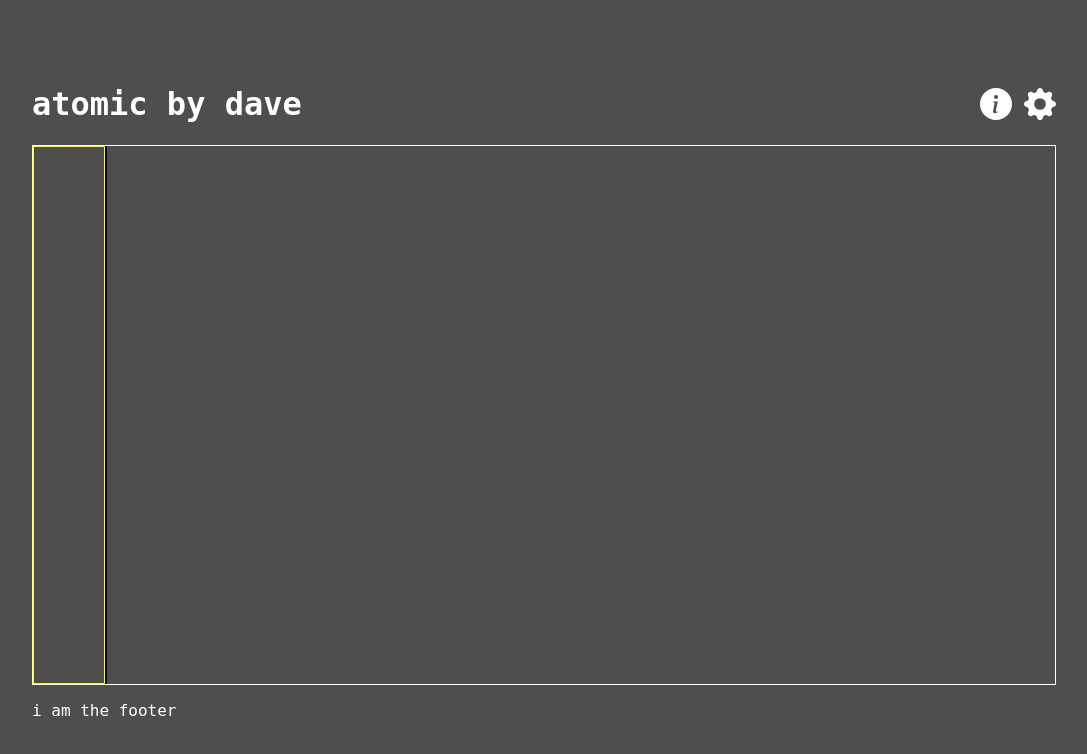
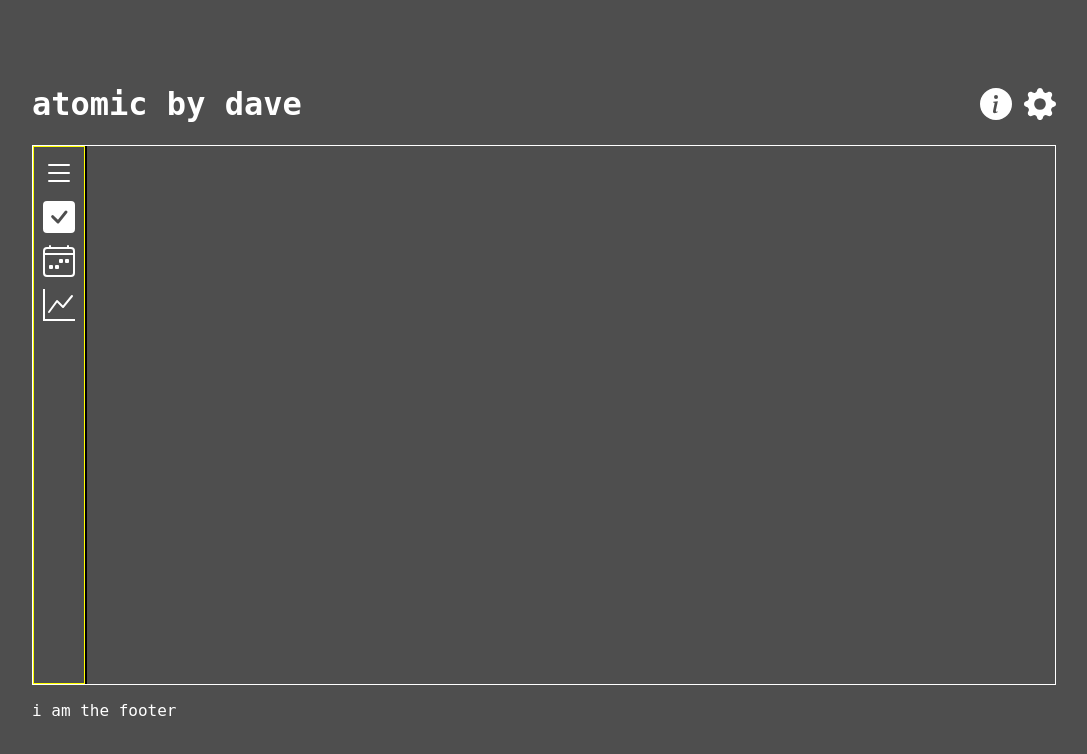
Before and after one commit to dave-grave/productivity-website, a plain HTML site: page index.html in a window 1280 px wide. Shown: the whole page, without its empty margins (96-1183 px from the left). Drawn offline with Linux system fonts and the light colour scheme.

Commit message:
add aside icons

```diff
--- a/index.css
+++ b/index.css
@@ -1,6 +1,20 @@
+/* general styles */
 * {
     font-family: "Monospace", "Helvetica", sans-serif;
 }
+
+h1, h2, p {
+    color: white;
+}
+
+.bi {
+    width: 32px;
+    height: 32px;
+    fill: white;
+}
+
+
+/* website structuring and formatting */
 
 body {
     margin: 0;
@@ -12,13 +26,8 @@ body {
     background: #4e4e4e;
 }
 
-h1, h2, p {
-    color: white;
-}
-
 .container {
     height: 100%;
-
     display: flex;
     flex-direction: column;
     justify-content: center;
@@ -50,7 +59,12 @@ footer {
 aside {
     box-sizing: border-box;
     border: 1px solid yellow;
-    width: 72px;
+    width: 52px;
+    display: flex;
+    flex-direction: column;
+    align-items: center;
+    gap: 12px;
+    padding: 10px 0;
 }
 
 .container-content {
--- a/index.html
+++ b/index.html
@@ -3,6 +3,7 @@
 <head>
     <meta charset="UTF-8" />
     <meta name="viewport" content="width=device-width, initial-scale=1.0">
+
     <title>atomic by dave</title>
     <link rel="stylesheet" href="index.css">
     <script src="index.js" defer></script>
@@ -13,7 +14,7 @@
         <header>
             <h1 id="header-left">atomic by dave</h1>
             <div class="header-icons">
-                <svg xmlns="http://www.w3.org/2000/svg" width="32" height="32" fill="white" class="bi bi-info-circle-fill icon-info"
+                <svg xmlns="http://www.w3.org/2000/svg" class="bi bi-info-circle-fill icon-info"
                     viewBox="0 0 16 16">
                     <path
                         d="M8 16A8 8 0 1 0 8 0a8 8 0 0 0 0 16m.93-9.412-1 4.705c-.07.34.029.533.304.533.194
@@ -21,7 +22,7 @@
                         0-1.002-.422-.808-1.319l.738-3.468c.064-.293.006-.399-.287-.47l-.451-.081.082-.381
                         2.29-.287zM8 5.5a1 1 0 1 1 0-2 1 1 0 0 1 0 2" />
                 </svg>
-                <svg xmlns="http://www.w3.org/2000/svg" width="32" height="32" fill="white" class="bi bi-gear-fill icon-settings"
+                <svg xmlns="http://www.w3.org/2000/svg" class="bi bi-gear-fill icon-settings"
                     viewBox="0 0 16 16">
                     <path
                         d="M9.405 1.05c-.413-1.4-2.397-1.4-2.81 0l-.1.34a1.464 1.464 0 0 1-2.105.872l-.31-.17c-1.283-.698-2.686.705-1.987
@@ -36,7 +37,28 @@
 
         <div class="container-main">
             <aside>
-
+                <svg xmlns="http://www.w3.org/2000/svg" class="bi bi-list icon-list"
+                    viewBox="0 0 16 16">
+                    <path fill-rule="evenodd"
+                        d="M2.5 12a.5.5 0 0 1 .5-.5h10a.5.5 0 0 1 0 1H3a.5.5 0 0 1-.5-.5m0-4a.5.5 0 0 1 .5-.5h10a.5.5 0 0 1 0 1H3a.5.5 0 0 1-.5-.5m0-4a.5.5 0 0 1 .5-.5h10a.5.5 0 0 1 0 1H3a.5.5 0 0 1-.5-.5" />
+                </svg>
+                <svg xmlns="http://www.w3.org/2000/svg" class="bi bi-check-square-fill icon-todo"
+                    viewBox="0 0 16 16">
+                    <path
+                        d="M2 0a2 2 0 0 0-2 2v12a2 2 0 0 0 2 2h12a2 2 0 0 0 2-2V2a2 2 0 0 0-2-2zm10.03 4.97a.75.75 0 0 1 .011 1.05l-3.992 4.99a.75.75 0 0 1-1.08.02L4.324 8.384a.75.75 0 1 1 1.06-1.06l2.094 2.093 3.473-4.425a.75.75 0 0 1 1.08-.022z" />
+                </svg>
+                <svg xmlns="http://www.w3.org/2000/svg" class="bi bi-calendar4-week icon-calendar"
+                    viewBox="0 0 16 16">
+                    <path
+                        d="M3.5 0a.5.5 0 0 1 .5.5V1h8V.5a.5.5 0 0 1 1 0V1h1a2 2 0 0 1 2 2v11a2 2 0 0 1-2 2H2a2 2 0 0 1-2-2V3a2 2 0 0 1 2-2h1V.5a.5.5 0 0 1 .5-.5M2 2a1 1 0 0 0-1 1v1h14V3a1 1 0 0 0-1-1zm13 3H1v9a1 1 0 0 0 1 1h12a1 1 0 0 0 1-1z" />
+                    <path
+                        d="M11 7.5a.5.5 0 0 1 .5-.5h1a.5.5 0 0 1 .5.5v1a.5.5 0 0 1-.5.5h-1a.5.5 0 0 1-.5-.5zm-3 0a.5.5 0 0 1 .5-.5h1a.5.5 0 0 1 .5.5v1a.5.5 0 0 1-.5.5h-1a.5.5 0 0 1-.5-.5zm-2 3a.5.5 0 0 1 .5-.5h1a.5.5 0 0 1 .5.5v1a.5.5 0 0 1-.5.5h-1a.5.5 0 0 1-.5-.5zm-3 0a.5.5 0 0 1 .5-.5h1a.5.5 0 0 1 .5.5v1a.5.5 0 0 1-.5.5h-1a.5.5 0 0 1-.5-.5z" />
+                </svg>
+                <svg xmlns="http://www.w3.org/2000/svg" class="bi bi-graph-up icon-stats"
+                    viewBox="0 0 16 16">
+                    <path fill-rule="evenodd"
+                        d="M0 0h1v15h15v1H0zm14.817 3.113a.5.5 0 0 1 .07.704l-4.5 5.5a.5.5 0 0 1-.74.037L7.06 6.767l-3.656 5.027a.5.5 0 0 1-.808-.588l4-5.5a.5.5 0 0 1 .758-.06l2.609 2.61 4.15-5.073a.5.5 0 0 1 .704-.07" />
+                </svg>
             </aside>
             <div class="container-content">
 
```
